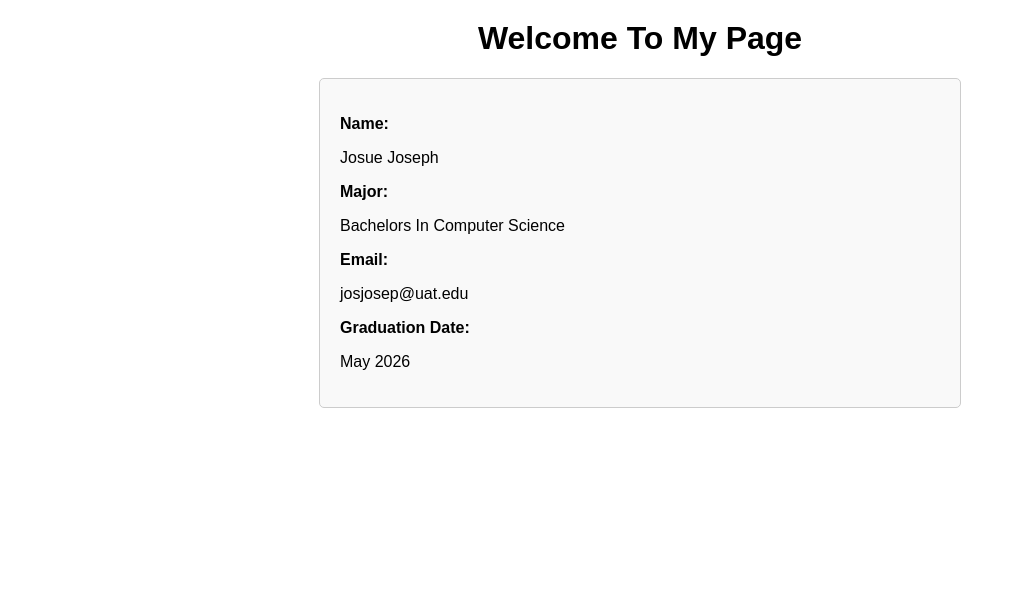
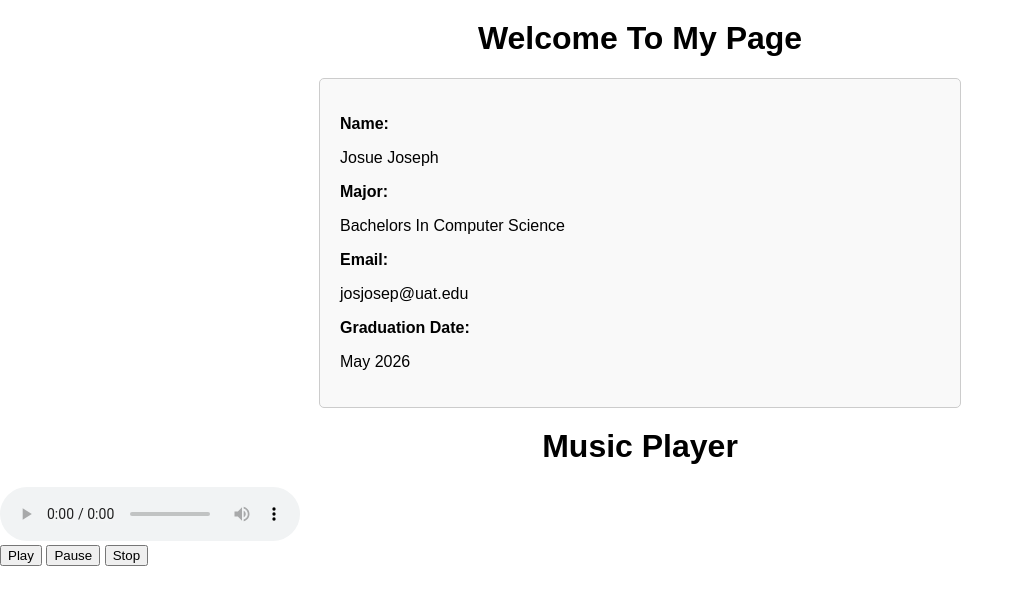
Before and after one commit to josue-cloud/CSC256, a plain HTML site: page INDEX.html in a window 1280 px wide. Shown: the whole page, without its empty margins (0-1024 px from the left). Drawn offline with Linux system fonts and the light colour scheme.

Commit message:
Add files via upload

```diff
--- a/INDEX.html
+++ b/INDEX.html
@@ -5,6 +5,7 @@
         <meta name="viewport" content="width=device-width, initial-scale=1.0">
         <title>Introduction</title>
         <link rel="stylesheet" href="main.css">
+        <link rel="" href="">
     </head>
     <body>
         <h1>Welcome To My Page</h1>
@@ -28,6 +29,20 @@
             </div>
         </div>
 
+        <div class="music">
+            <h1>Music Player</h1>
+            <audio id="audioPlayer" controls>
+                <source src="C:\Users\josue\Documents\assignment 1.2\y2mate.com - Gorillaz  Feel Good Inc Official Video.mp3" type="audio/mpeg">
+                Your browser does not support the audio element.
+            </audio>
+            <br>
+            <button onclick="playMusic()">Play</button>
+            <button onclick="pauseMusic()">Pause</button>
+            <button onclick="stopMusic()">Stop</button>
+
+            <script src="script.js"></script>
+        </div>
+
 
     </body>
 </html>
--- a/main.css
+++ b/main.css
@@ -35,3 +35,11 @@ h1 {
 .value {
     margin-top: 0;
 }
+
+.music {
+    align-items: center;
+}
+
+.audio {
+    align-items: center;
+}
--- /dev/null
+++ b/script.js
@@ -0,0 +1,18 @@
+// Get the audio element
+const audioPlayer = document.getElementById('audioPlayer');
+
+// Play music
+function playMusic() {
+    audioPlayer.play();
+}
+
+// Pause music
+function pauseMusic() {
+    audioPlayer.pause();
+}
+
+// Stop music
+function stopMusic() {
+    audioPlayer.pause();
+    audioPlayer.currentTime = 0;
+}
```
Also changed, not shown: Untitled-1.js (added, +18 -0 lines), Screenshot 2024-06-05 190358.jpg (added), 1 other file.
